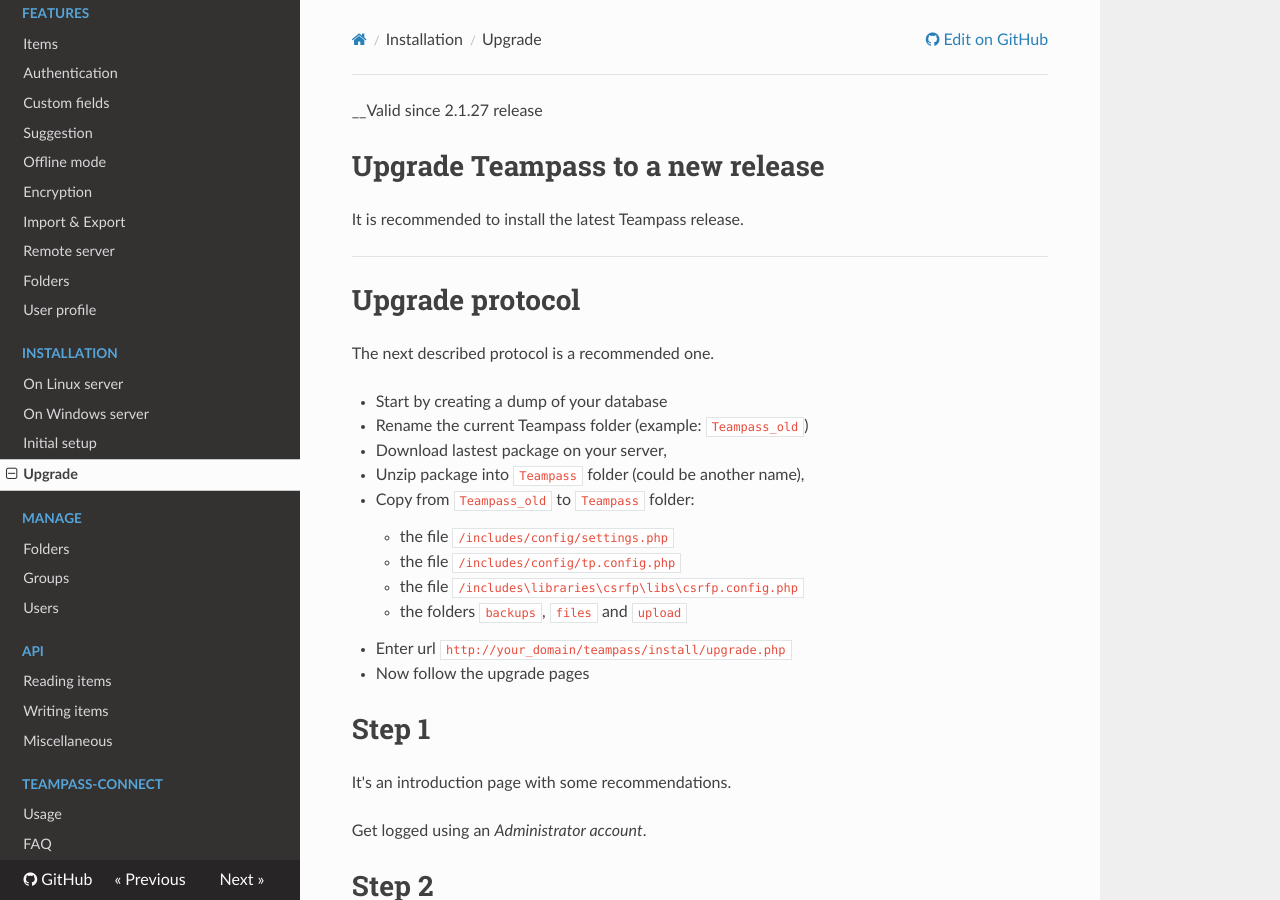
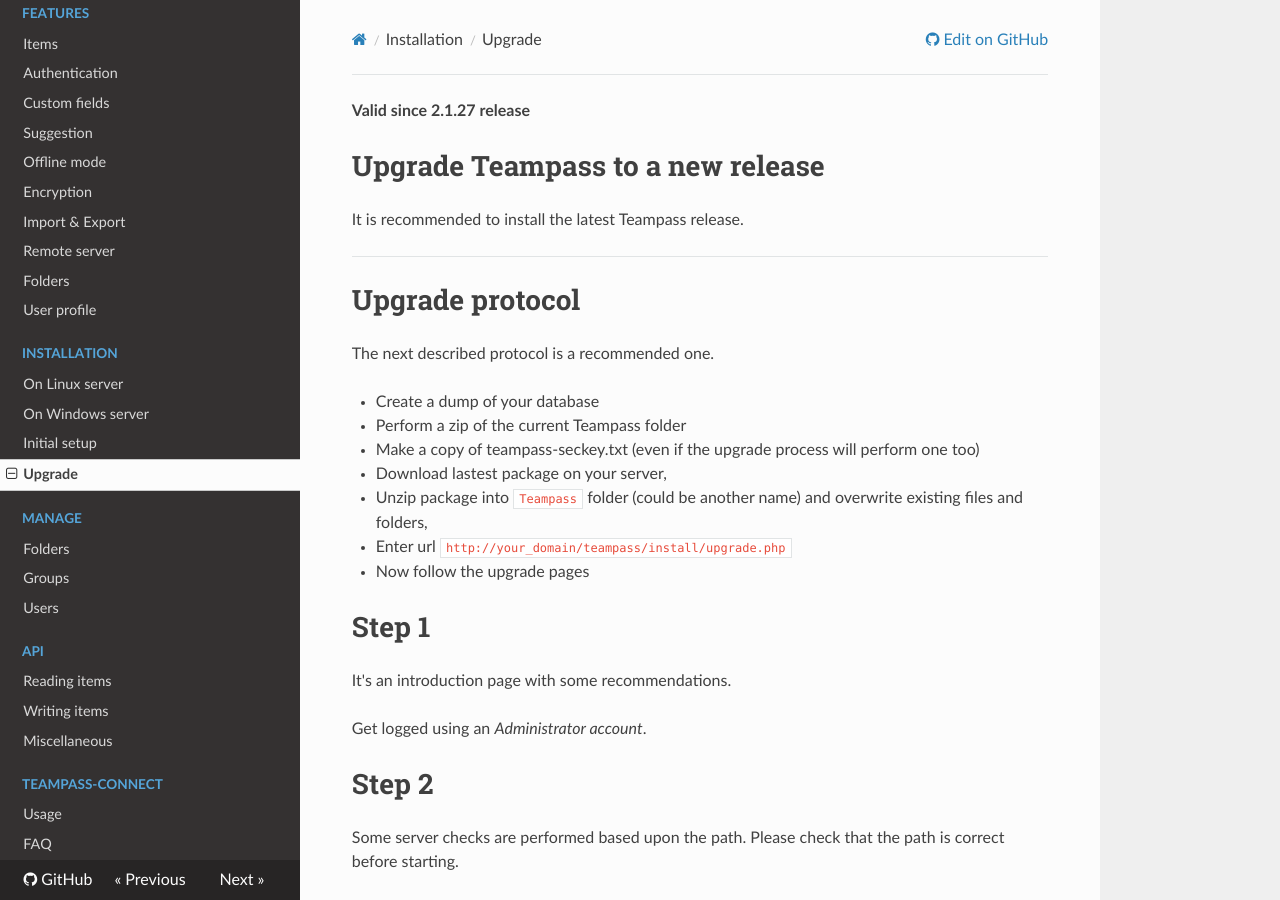
Before and after one commit to nilsteampassnet/teampass_doc, an MkDocs documentation site: the page built from docs/install/upgrade.md, in a window 1280 px wide and 900 px high. Built offline with MkDocs 1.6.1, drawn with Linux system fonts in a browser that asks for light colours; nearby versions of some CDN libraries; old or Windows-style settings are respelled for this version of MkDocs.

Commit message:
Update upgrade.md

```diff
--- a/docs/install/upgrade.md
+++ b/docs/install/upgrade.md
@@ -1,4 +1,4 @@
-__Valid since 2.1.27 release
+__Valid since 2.1.27 release__
 
 # Upgrade Teampass to a new release
 
@@ -10,15 +10,11 @@ It is recommended to install the latest Teampass release.
 
 The next described protocol is a recommended one.
 
-* Start by creating a dump of your database
-* Rename the current Teampass folder (example: `Teampass_old`)
+* Create a dump of your database
+* Perform a zip of the current Teampass folder
+* Make a copy of teampass-seckey.txt (even if the upgrade process will perform one too)
 * Download lastest package on your server,
-* Unzip package into `Teampass` folder (could be another name),
-* Copy from `Teampass_old` to `Teampass` folder:
-	* the file `/includes/config/settings.php`
-	* the file `/includes/config/tp.config.php`
-	* the file `/includes\libraries\csrfp\libs\csrfp.config.php`
-	* the folders `backups`, `files` and `upload`
+* Unzip package into `Teampass` folder (could be another name) and overwrite existing files and folders,
 * Enter url `http://your_domain/teampass/install/upgrade.php`
 * Now follow the upgrade pages
 
```
